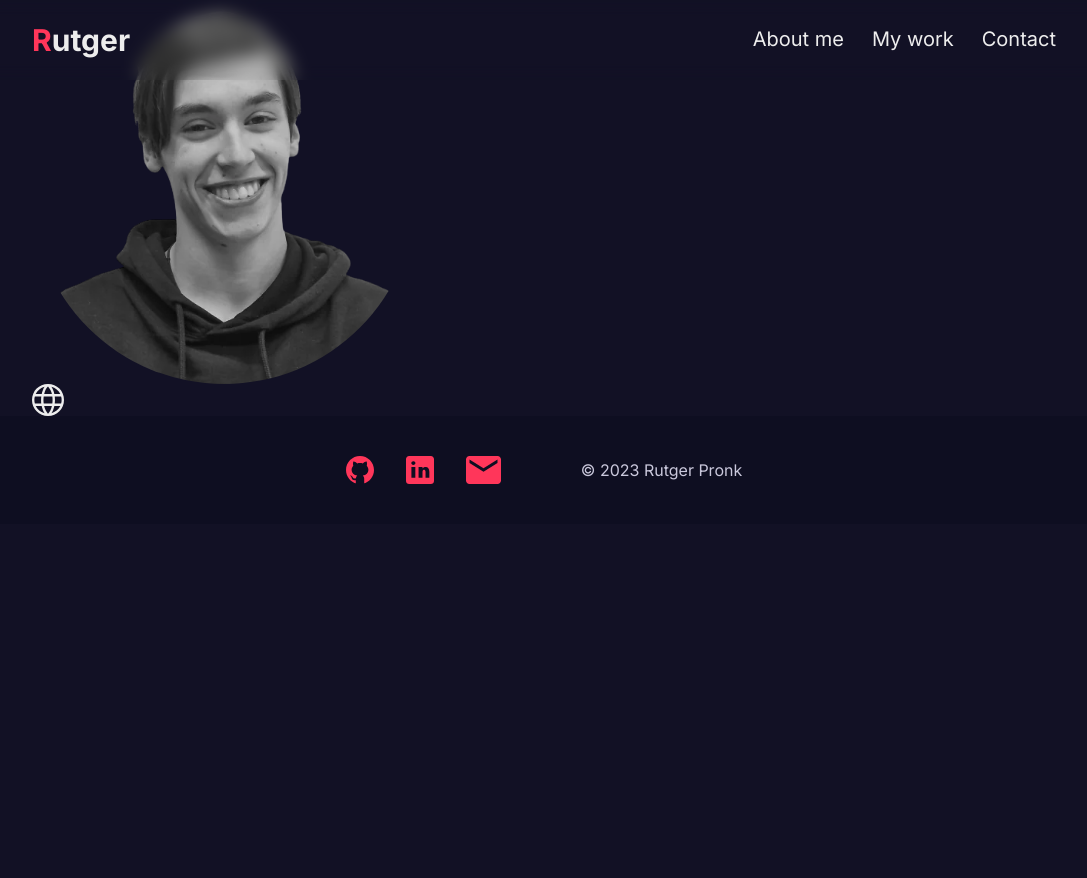
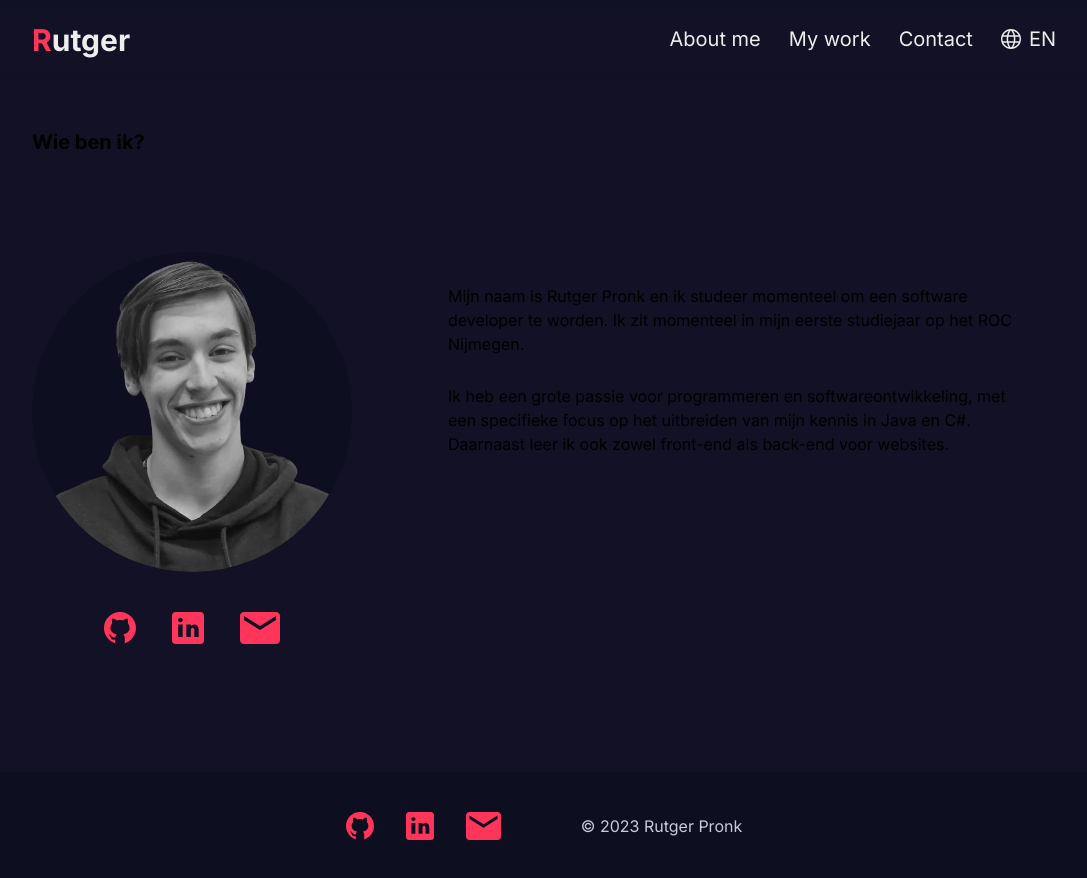
Before and after one commit to Rutger505/portfolio, a Next.js app: page / in a window 1280 px wide. Shown: the whole page, without its empty margins (96-1183 px from the left). Before the commit the page ends 800 px from the top, so only its background shows below. Built offline with nearby package versions, Linux system fonts and the light colour scheme.

Commit message:
start making about me

```diff
--- a/src/app/page.tsx
+++ b/src/app/page.tsx
@@ -1,20 +1,13 @@
 import Header from "@/components/header";
 import Footer from "@/components/footer";
-import mePicture from "../../public/me.webp";
-import Image from "next/image";
-import LanguageIcon from "@/components/icons/languageIcon";
+import AboutMe from "@/components/aboutMe";
 
 export default function Home() {
   return (
     <>
       <Header />
       <main className=" px-spacing ">
-        <Image
-          className="h-96 w-96 rounded-full"
-          src={mePicture}
-          alt={"A picture of me"}
-        />
-        <LanguageIcon className={"h-8 text-textPrimary"} />
+        <AboutMe />
       </main>
       <Footer />
     </>
--- /dev/null
+++ b/src/components/aboutMe.tsx
@@ -0,0 +1,55 @@
+import mePhoto from "../../public/me.webp";
+import Image from "next/image";
+import GithubIcon from "@/components/icons/githubIcon";
+import LinkedinIcon from "@/components/icons/linkedinIcon";
+import MailIcon from "@/components/icons/mailIcon";
+
+export default function AboutMe() {
+  return (
+    <section
+      id="about-me"
+      className="mx-spacing mdlg:py-32 too-big:m-auto max-w-[2500px] py-24"
+    >
+      <h2 className="text-xl font-bold">Wie ben ik?</h2>
+      <div className="mdlg:flex-nowrap mt-24 flex flex-wrap gap-x-12 gap-y-10 lg:gap-x-24">
+        <div className="mdlg:flex-col mdlg:flex-nowrap flex flex-wrap items-center justify-center gap-10 md:flex-shrink-0">
+          <Image
+            className={
+              "w-full max-w-[20rem] rounded-full bg-secondary sm:h-80 sm:w-80"
+            }
+            src={mePhoto}
+            alt={"A picture of me"}
+          />
+
+          <div className="aboutMe:flex-col mdlg:flex-row flex flex-row flex-wrap items-center gap-9">
+            <a href="https://github.com/Rutger505" target="_blank">
+              <GithubIcon className={"h-8 text-accent"} />
+            </a>
+            <a
+              href="https://www.linkedin.com/in/rutger-pronk-585149273/"
+              target="_blank"
+            >
+              <LinkedinIcon className={"h-8 text-accent"} />
+            </a>
+            <a href="#contact">
+              <MailIcon className={"h-8 text-accent"} />
+            </a>
+          </div>
+        </div>
+        <div className="mt-8 max-w-[572px] flex-shrink delay-150 sm:min-w-[350px]">
+          <p>
+            Mijn naam is Rutger Pronk en ik studeer momenteel om een software
+            developer te worden. Ik zit momenteel in mijn eerste studiejaar op
+            het ROC Nijmegen.
+          </p>
+          <p className="mt-7">
+            Ik heb een grote passie voor programmeren en softwareontwikkeling,
+            met een specifieke focus op het uitbreiden van mijn kennis in Java
+            en C#. Daarnaast leer ik ook zowel front-end als back-end voor
+            websites.
+          </p>
+        </div>
+      </div>
+    </section>
+  );
+}
--- a/src/components/footer.tsx
+++ b/src/components/footer.tsx
@@ -16,7 +16,7 @@ export default function Footer() {
         >
           <LinkedinIcon className={"h-7 text-accent"} />
         </Link>
-        <Link href="#contact">
+        <Link href={"#contact"}>
           <MailIcon className={"h-7 text-accent"} />
         </Link>
       </div>
--- a/src/components/header.tsx
+++ b/src/components/header.tsx
@@ -3,6 +3,7 @@
 import React, { useRef } from "react";
 import { animateScroll } from "react-scroll";
 import Link from "next/link";
+import LanguageIcon from "@/components/icons/languageIcon";
 
 export default function Header() {
   const header = useRef<HTMLDivElement>(null);
@@ -18,6 +19,10 @@ export default function Header() {
       smooth: "easeInOutCubic",
       duration: 500,
     });
+  }
+
+  function changeLanguage(e: React.MouseEvent<HTMLAnchorElement, MouseEvent>) {
+    alert("To be implemented");
   }
 
   return (
@@ -72,6 +77,20 @@ export default function Header() {
           <p>Contact</p>
           <span className="header-underline block h-[3px] w-full translate-x-[-101%] rounded-full bg-accent duration-300 group-hover:translate-x-[-50%]"></span>
         </Link>
+        {/*  Make link for switch language*/}
+        <Link
+          href={"/"}
+          className={
+            "text-header group cursor-pointer overflow-hidden text-xl text-textPrimary duration-300 group-hover:opacity-80"
+          }
+          onClick={changeLanguage}
+        >
+          <div className={"flex items-center"}>
+            <LanguageIcon className={" h-5 text-textPrimary"} />
+            <p className={"ml-2 "}>EN</p>
+          </div>
+          <span className="header-underline block h-[3px] w-full translate-x-[-101%] rounded-full bg-accent duration-300 group-hover:translate-x-[-50%]"></span>
+        </Link>
       </nav>
     </header>
   );
--- a/tailwind.config.ts
+++ b/tailwind.config.ts
@@ -19,6 +19,18 @@ const config: Config = {
       green: "#00FF00",
       blue: "#0000FF",
     },
+    screens: {
+      xs: '400px',
+      sm: '640px',
+      md: '768px',
+      mdlg: '850px',
+      lg: '1024px',
+      xl: '1280px',
+      '2xl': '1536px',
+      'too-big': '3266px',
+
+      aboutMe: '520px',
+    },
     extend: {
       padding: {
         spacing: "10%"
```
